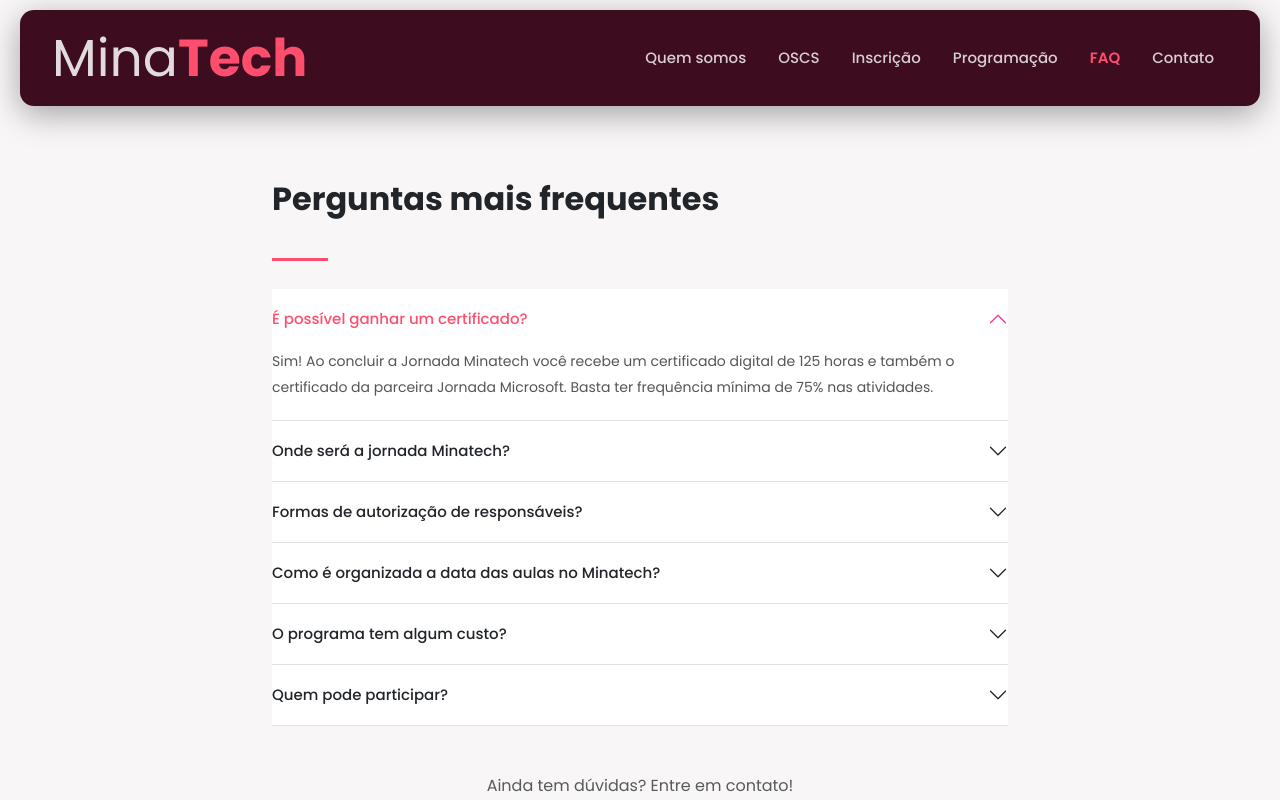
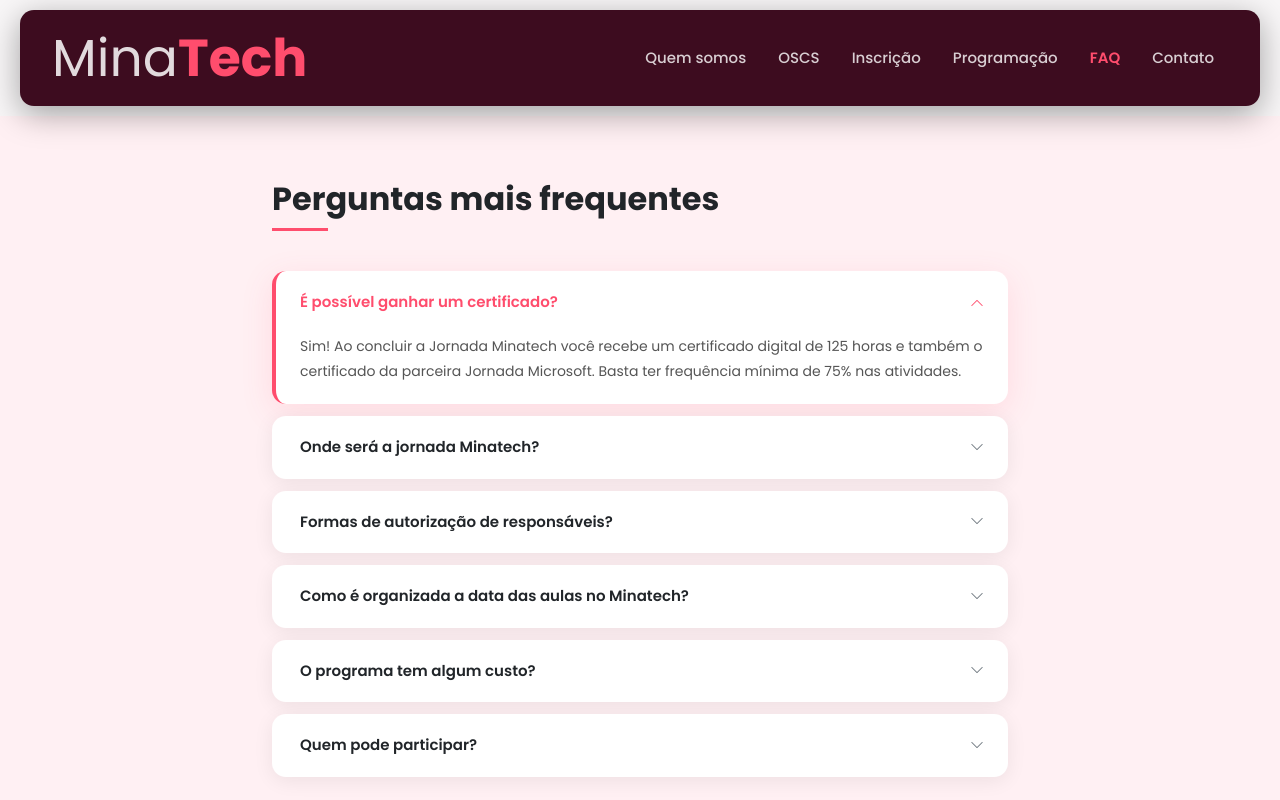
Before and after one commit to BrennoHisgail/minatech_projeto_aplicado, a React (Vite) app: page /faq in a window 1280 px wide. Shown: the top 800 px of the page. Built offline with nearby package versions, Linux system fonts and the light colour scheme; no server answers.

Commit message:
feat: integração Supabase, redesign FAQ e correções no formulário de inscrição

```diff
--- a/package.json
+++ b/package.json
@@ -9,6 +9,7 @@
     "preview": "vite preview"
   },
   "dependencies": {
+    "@supabase/supabase-js": "^2.108.1",
     "bootstrap": "^5.3.2",
     "bootstrap-icons": "^1.11.3",
     "react": "^18.3.1",
--- a/src/App.css
+++ b/src/App.css
@@ -519,29 +519,77 @@ img { max-width: 100%; display: block; }
 /* ============================================================
    COMPONENTE — FAQ ACCORDION
    ============================================================ */
-.faq-section { padding: 64px 0; }
-.faq-section h1 { font-size: 32px; font-weight: 700; margin-bottom: 40px; }
-
-.accordion-minatech .accordion-item {
-  border: none; border-bottom: 1px solid var(--border); border-radius: 0 !important;
+.faq-section {
+  padding: 64px 0;
+  background: var(--primary-light);
 }
-.accordion-minatech .accordion-button {
-  font-size: 15px; font-weight: 500;
-  color: var(--text-dark); background: transparent;
-  padding: 20px 0; box-shadow: none;
-}
-.accordion-minatech .accordion-button:not(.collapsed) {
-  color: var(--primary); background: transparent; box-shadow: none;
-}
-.accordion-minatech .accordion-button:not(.collapsed)::after {
-  filter: invert(20%) sepia(90%) saturate(3000%) hue-rotate(310deg);
-}
-.accordion-minatech .accordion-body {
-  padding: 0 0 20px; font-size: 14px; line-height: 1.8; color: #555;
+.faq-section h1 {
+  font-size: 32px;
+  font-weight: 700;
+  margin-bottom: 4px;
 }
 
-/* Fade ao abrir item do accordion via React state */
-.accordion-minatech .accordion-body { animation: fadeIn .25s ease; }
+.accordion-minatech {
+  display: flex;
+  flex-direction: column;
+  gap: 12px;
+  margin-top: 40px;
+}
+
+.faq-card {
+  background: #fff;
+  border-radius: 14px;
+  box-shadow: 0 4px 20px rgba(0,0,0,.07);
+  border-left: 4px solid transparent;
+  overflow: hidden;
+  transition: box-shadow .3s, border-color .3s;
+}
+.faq-card--open {
+  border-left-color: var(--primary);
+  box-shadow: 0 8px 32px rgba(255,77,109,.13);
+}
+
+.faq-question {
+  width: 100%;
+  background: none;
+  border: none;
+  padding: 20px 24px;
+  display: flex;
+  justify-content: space-between;
+  align-items: center;
+  gap: 16px;
+  text-align: left;
+  font-family: 'Poppins', sans-serif;
+  font-size: 15px;
+  font-weight: 600;
+  color: var(--text-dark);
+  cursor: pointer;
+  transition: color .2s;
+}
+.faq-card--open .faq-question { color: var(--primary); }
+
+.faq-chevron {
+  flex-shrink: 0;
+  font-size: 14px;
+  transition: transform .3s ease;
+  color: var(--text-muted);
+}
+.faq-chevron.open {
+  transform: rotate(180deg);
+  color: var(--primary);
+}
+
+.faq-answer {
+  padding: 0 24px 20px;
+  animation: fadeIn .25s ease;
+}
+.faq-answer p {
+  font-size: 14px;
+  line-height: 1.8;
+  color: #555;
+  margin: 0;
+}
+
 @keyframes fadeIn {
   from { opacity: 0; transform: translateY(-4px); }
   to   { opacity: 1; transform: translateY(0);    }
--- a/src/components/DonationForm.jsx
+++ b/src/components/DonationForm.jsx
@@ -1,12 +1,29 @@
 import { useState } from 'react'
+import { supabase } from '../lib/supabase'
 
 export default function DonationForm() {
-  const [form, setForm]       = useState({ nome: '', email: '' })
-  const [copied, setCopied]   = useState(false)
-  const [done, setDone]       = useState(false)
+  const [form, setForm]         = useState({ nome: '', email: '' })
+  const [copied, setCopied]     = useState(false)
+  const [done, setDone]         = useState(false)
+  const [loading, setLoading]   = useState(false)
+  const [erro, setErro]         = useState(null)
 
-  const change  = (e) => setForm({ ...form, [e.target.name]: e.target.value })
-  const submit  = (e) => { e.preventDefault(); setDone(true) }
+  const change = (e) => setForm({ ...form, [e.target.name]: e.target.value })
+
+  const submit = async (e) => {
+    e.preventDefault()
+    setLoading(true)
+    setErro(null)
+
+    const { error } = await supabase.from('doacoes').insert({
+      nome:  form.nome,
+      email: form.email,
+    })
+
+    setLoading(false)
+    if (error) { setErro('Erro ao registrar doação. Tente novamente.'); return }
+    setDone(true)
+  }
 
   const copyPix = () => {
     navigator.clipboard.writeText('minatech.floripa@gmail.com')
@@ -64,8 +81,12 @@ export default function DonationForm() {
           </button>
         </div>
 
-        <button type="submit" className="btn btn-pink w-100 mt-3 py-3">
-          Concluir doação
+        {erro && <p className="text-danger mt-2 mb-0" style={{ fontSize: 14 }}>{erro}</p>}
+        <button type="submit" className="btn btn-pink w-100 mt-3 py-3" disabled={loading}>
+          {loading
+            ? <><span className="spinner-border spinner-border-sm me-2" />Enviando...</>
+            : 'Concluir doação'
+          }
         </button>
 
       </form>
--- a/src/components/FaqAccordion.jsx
+++ b/src/components/FaqAccordion.jsx
@@ -7,11 +7,11 @@ const FAQS = [
   },
   {
     question: 'Onde será a jornada Minatech?',
-    answer:   'A jornada será realizada em Menino, Florianópolis, Blumenau, Joinville e Chapecó. Elas se uniram para fazer a Jornada Minatech acontecer em diversas regiões de Santa Catarina.',
+    answer:   'A jornada será realizada em Florianópolis, Blumenau, Joinville e Chapecó — cidades que se uniram para fazer a Jornada Minatech acontecer em diversas regiões de Santa Catarina.',
   },
   {
     question: 'Formas de autorização de responsáveis?',
-    answer:   'Sim, se você tem menos de 18 anos, é necessário que um responsável confirme sua autorização. O termo será enviado por e-mail após a inscrição e deverá ser devolvido assinado em até 5 dias úteis.',
+    answer:   'Se você tem menos de 18 anos, é necessário que um responsável confirme sua autorização. O termo será enviado por e-mail após a inscrição e deverá ser devolvido assinado em até 5 dias úteis.',
   },
   {
     question: 'Como é organizada a data das aulas no Minatech?',
@@ -28,29 +28,25 @@ const FAQS = [
 ]
 
 export default function FaqAccordion() {
-  /* Índice do item aberto; -1 = nenhum */
   const [open, setOpen] = useState(0)
-
   const toggle = (i) => setOpen(open === i ? -1 : i)
 
   return (
-    <div className="accordion accordion-minatech">
+    <div className="accordion-minatech">
       {FAQS.map((faq, i) => (
-        <div className="accordion-item" key={i}>
-          <h2 className="accordion-header">
-            <button
-              className={`accordion-button ${open !== i ? 'collapsed' : ''}`}
-              type="button"
-              onClick={() => toggle(i)}
-            >
-              {faq.question}
-            </button>
-          </h2>
+        <div className={`faq-card${open === i ? ' faq-card--open' : ''}`} key={i}>
+          <button
+            className="faq-question"
+            onClick={() => toggle(i)}
+            aria-expanded={open === i}
+          >
+            <span>{faq.question}</span>
+            <i className={`bi bi-chevron-down faq-chevron${open === i ? ' open' : ''}`} />
+          </button>
 
-          {/* Exibe o corpo apenas quando aberto (React controla, sem Bootstrap JS) */}
           {open === i && (
-            <div className="accordion-collapse collapse show">
-              <div className="accordion-body">{faq.answer}</div>
+            <div className="faq-answer">
+              <p>{faq.answer}</p>
             </div>
           )}
         </div>
--- /dev/null
+++ b/src/lib/supabase.js
@@ -0,0 +1,6 @@
+import { createClient } from '@supabase/supabase-js'
+
+const url = import.meta.env.VITE_SUPABASE_URL
+const key = import.meta.env.VITE_SUPABASE_ANON_KEY
+
+export const supabase = createClient(url, key)
```
Also changed, not shown: src/components/MultiStepForm.jsx (+69 -21 lines), 1 other file (tests, documents, lock files or other folders).
